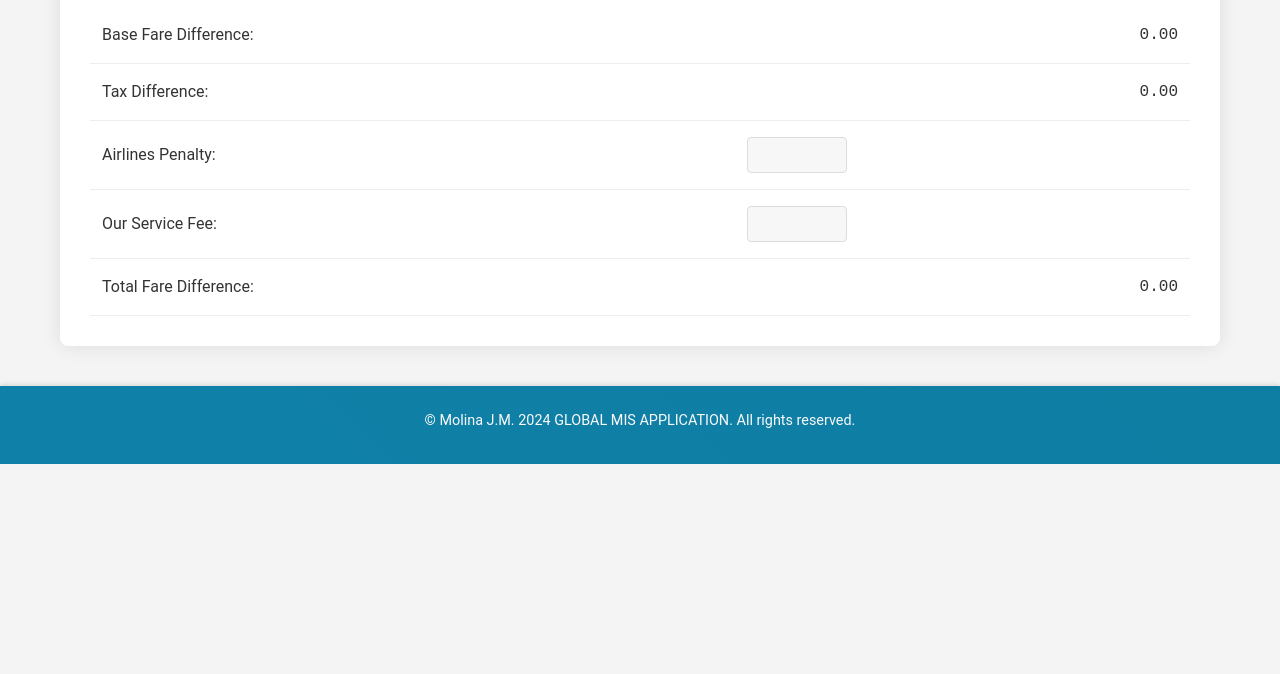
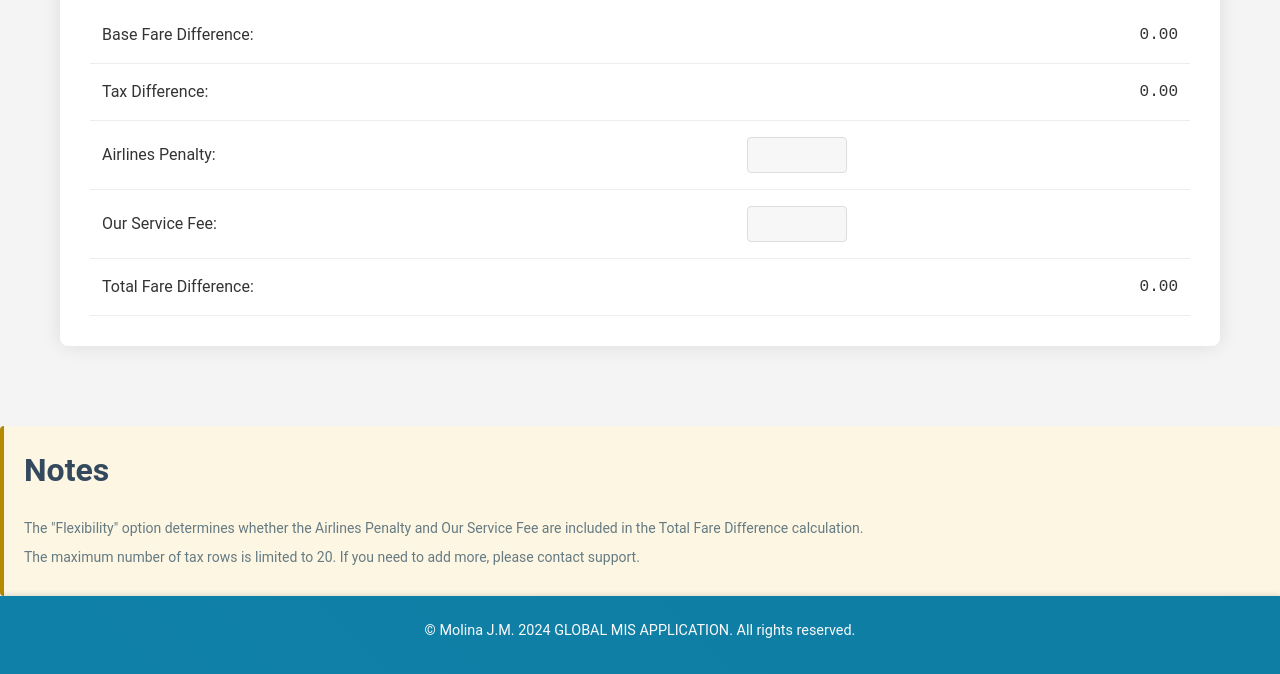
Before and after one commit to MIS-GhostJM/Global-MIS, a plain HTML site: page index.html in a window 1280 px wide. Shown: the part 492-1166 px from the top of the page. Before the commit the page ends 956 px from the top, so only its background shows below. Drawn offline with Linux system fonts and the light colour scheme.

Commit message:
Update index.html

```diff
--- a/index.html
+++ b/index.html
@@ -81,6 +81,16 @@
       </table>
     </div>
   </div>
+     <div class="notes">
+      <h2>Notes</h2>
+      <p>
+        The "Flexibility" option determines whether the Airlines Penalty and Our Service Fee are included in the Total Fare Difference calculation.
+      </p>
+      <p>
+        The maximum number of tax rows is limited to 20. If you need to add more, please contact support.
+      </p>
+    </div>
+  </div>
   <footer>
     <div class="footer-content">
         <div class="footer-links">
```
